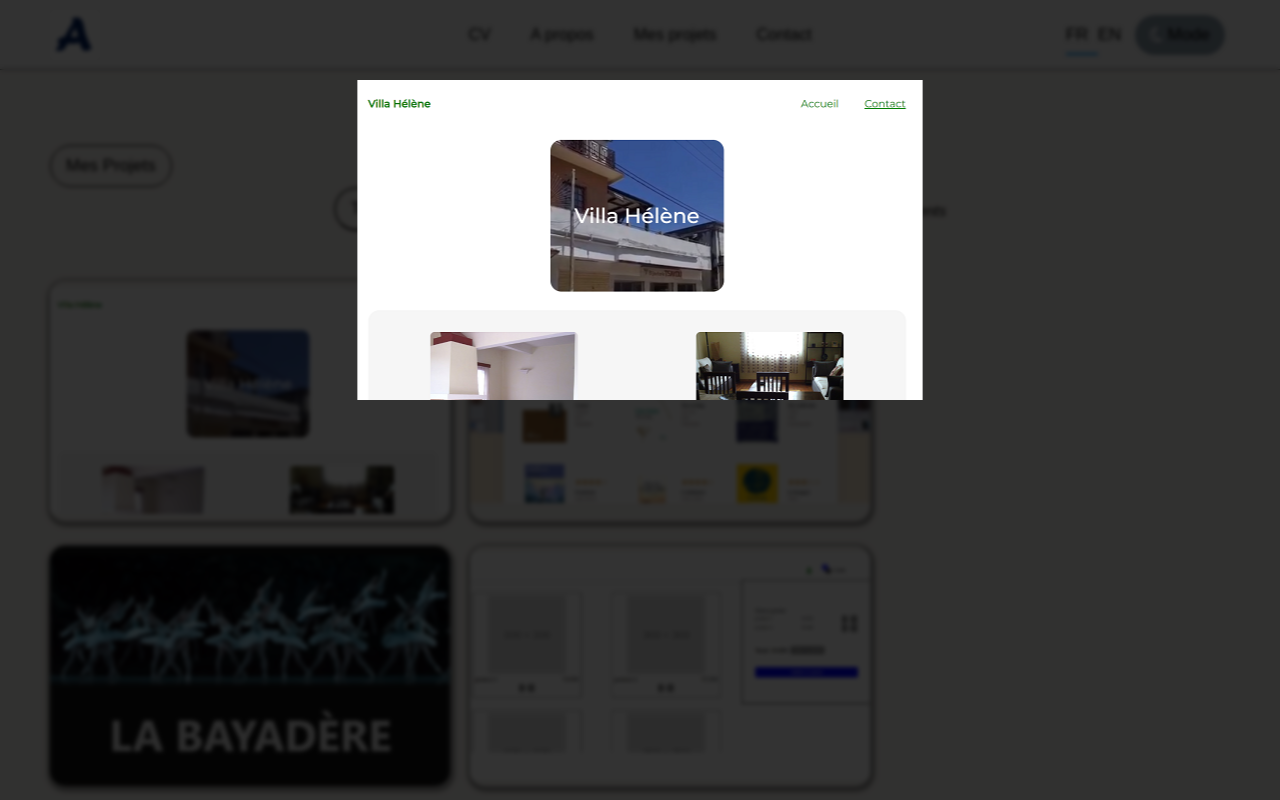
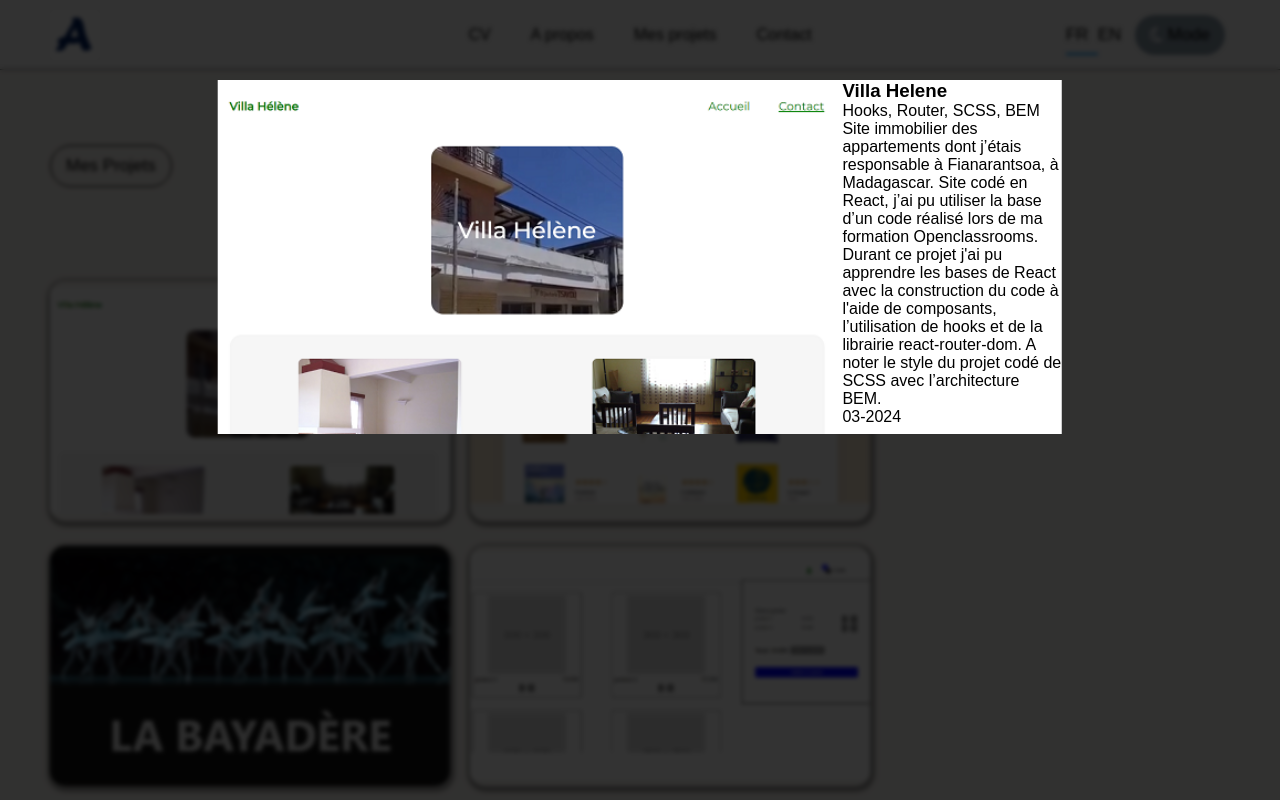
Before and after one commit to AvirKarakitsos/REACT_portfolio_2025, a React (Vite) app: page / in a window 1280 px wide. Both pictures are taken after a click on the element 250 px from the left and 2587 px from the top of the page. Shown: the part 2187-2987 px from the top of the page. Built offline with nearby package versions, Linux system fonts and the light colour scheme.

Commit message:
feat: Modal component

```diff
--- a/src/Components/Modal.tsx
+++ b/src/Components/Modal.tsx
@@ -1,7 +1,10 @@
-import { useEffect, useRef } from 'react';
+import { useContext, useEffect, useRef } from 'react';
 import styles from '../assets/styles/Modal.module.css'
 import { ObjectModal, ProjectType } from '../utils/types/project';
 import { url } from '../utils/common';
+import { LanguageContext } from '../utils/context/LanguageContext';
+import { LanguageContextType } from '../utils/types/context';
+
 
 type ModalType = {
     modal: ObjectModal,
@@ -11,6 +14,8 @@ type ModalType = {
 
 function Modal({modal, setModal, project}: ModalType) {
     const refModal = useRef<HTMLDialogElement>(null);
+    const { lang } = useContext(LanguageContext) as LanguageContextType
+
 
     useEffect(() => {
         if (modal.isOpen) {
@@ -30,11 +35,18 @@ function Modal({modal, setModal, project}: ModalType) {
                 isOpen: false
               }))
             }>
-            <div className="modal-container flex" onClick ={(event) => event.stopPropagation()}>
+            <div className={styles.container} onClick ={(event) => event.stopPropagation()}>
                 {project.video === ""
-                    ? <img className={styles.image} src={url+project.imageUrl} alt={`projet ${project.title}`}/>
-                    : <video src={url+project.video}></video>
+                    ? <img className={styles.media} src={url+project.imageUrl} alt={`projet ${project.title}`}/>
+                    : <video className={styles.media} src={url+project.video}></video>
                 }
+
+                <div className={styles.rightPart}>
+                    <h3>{project.title}</h3>
+                    <p>{project.tags}</p>
+                    <p>{project.content.filter((item) =>(item.language === lang))[0]?.text}</p>
+                    <p>{project.date}</p>
+                </div>
             </div>
         </dialog>
     )
--- a/src/assets/styles/Modal.module.css
+++ b/src/assets/styles/Modal.module.css
@@ -5,18 +5,27 @@
     border: 0;
     outline: 0;
 }
-.video{
-    width: 900px;
-}
 
 .modal::backdrop {
     background: rgba(0, 0, 0, 0.8);
     backdrop-filter: blur(2px);
 }
 
-/* .icone {
-    background: rgba(0, 0, 0,0.8);
-} */
+.container {
+    display: flex;
+}
+
+.media{
+    width: 720px;
+}
+
+.rightPart{
+    width: 30%;
+    display: flex;
+    flex-direction: column;
+    align-items: flex-start;
+}
+
 
 @media screen and (max-width: 1080px) {
     .modal {
```
